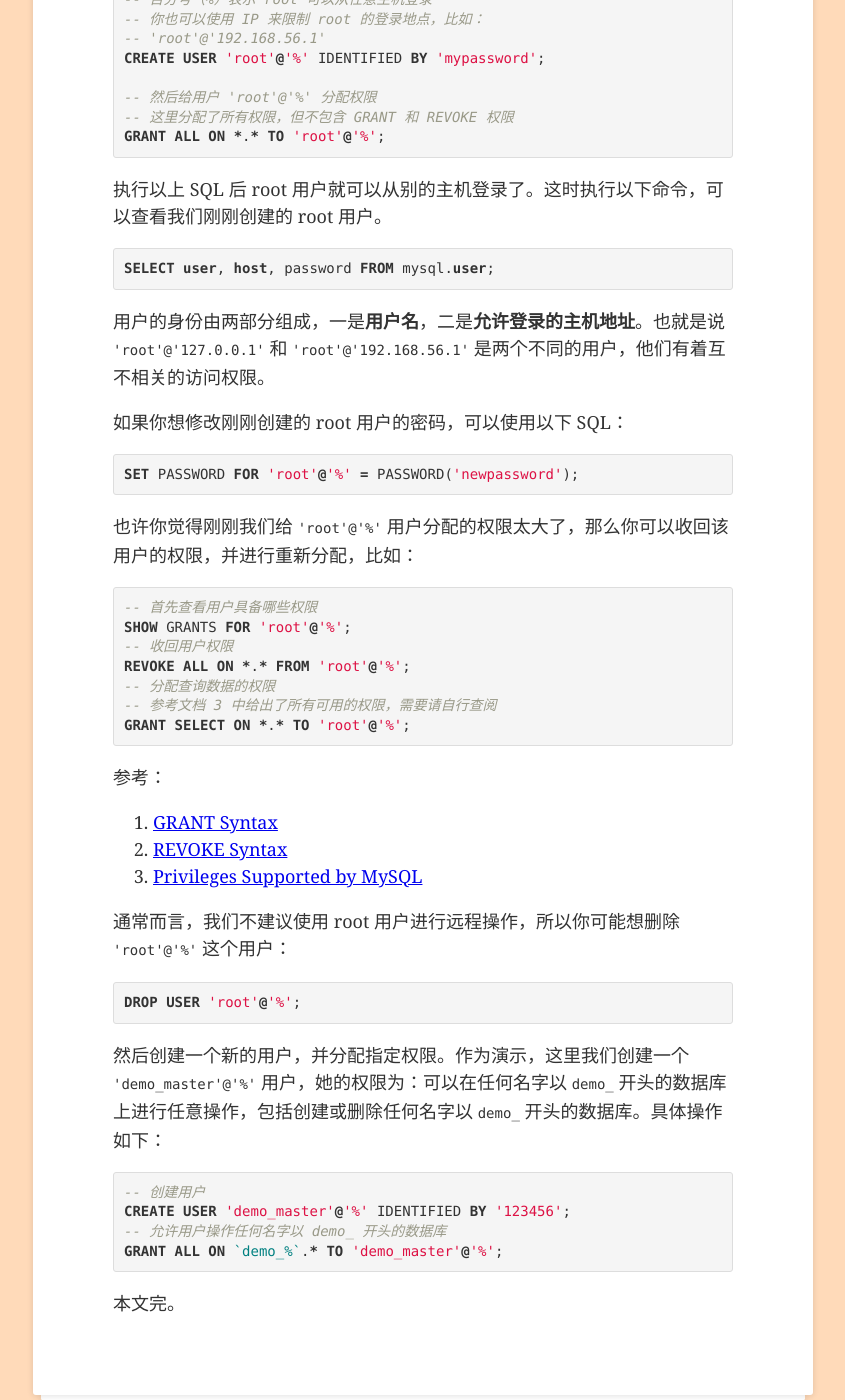
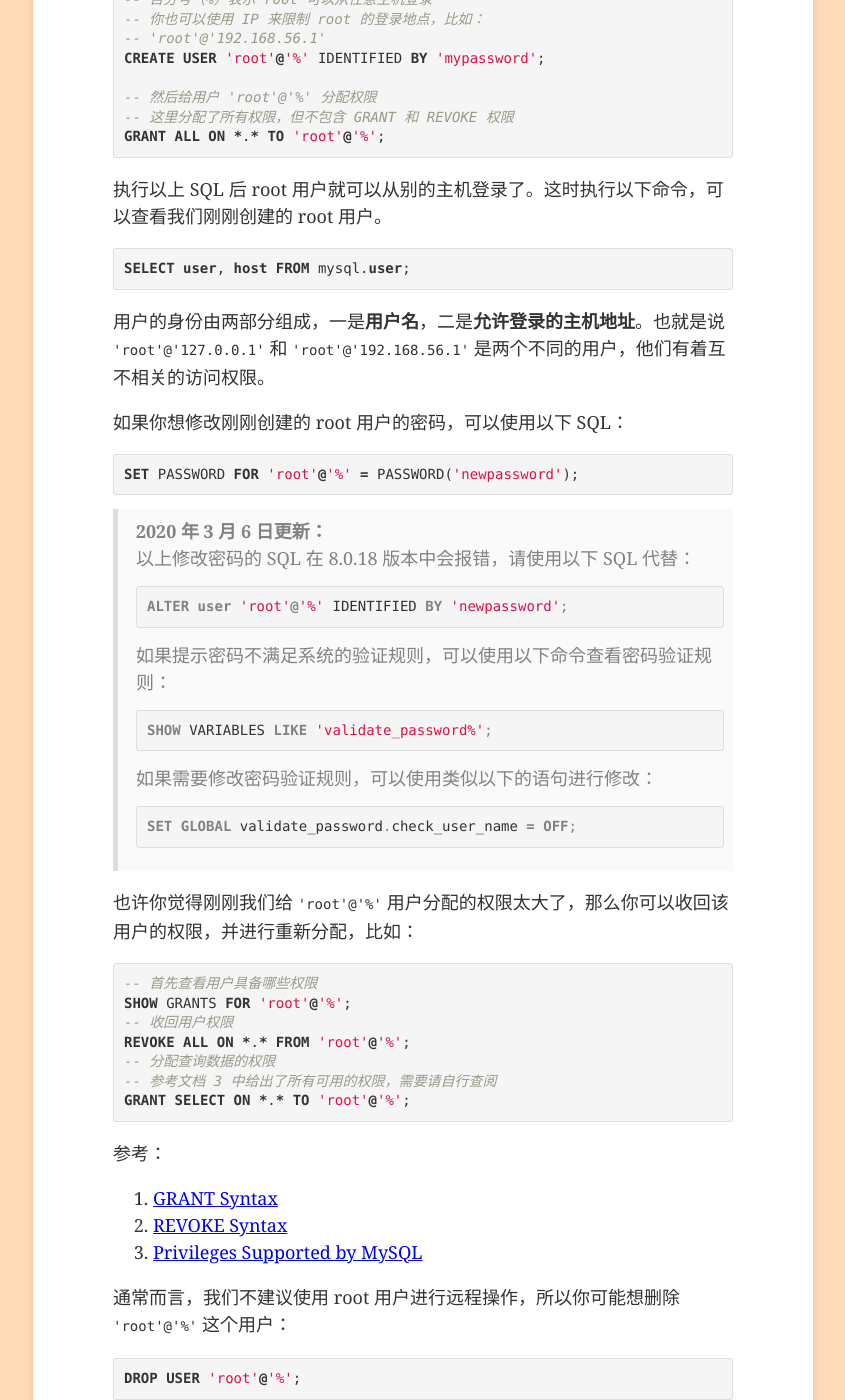
Before and after one commit to john-yuan/blog, a Jekyll site: the page built from _posts/2018-12-22-mysql-remote-access-and-user-management.md, in a window 1280 px wide and 1400 px high, scrolled down 529 px. Shown: the whole window, without its empty margins (217-1062 px from the left). Built offline with Jekyll 4.4.1, drawn with Linux system fonts in a browser that asks for light colours.

Commit message:
docs: update post for change mysql password

````diff
--- a/_posts/2018-12-22-mysql-remote-access-and-user-management.md
+++ b/_posts/2018-12-22-mysql-remote-access-and-user-management.md
@@ -37,6 +37,26 @@
 ```sql
 SET PASSWORD FOR 'root'@'%' = PASSWORD('newpassword');
 ```
+
+> **2020 年 3 月 6 日更新：**
+>
+> 以上修改密码的 SQL 在 8.0.18 版本中会报错，请使用以下 SQL 代替：
+>
+> ```sql
+> ALTER user 'root'@'%' IDENTIFIED BY 'newpassword';
+> ```
+>
+> 如果提示密码不满足系统的验证规则，可以使用以下命令查看密码验证规则：
+>
+> ```sql
+> SHOW VARIABLES LIKE 'validate_password%';
+> ```
+>
+> 如果需要修改密码验证规则，可以使用类似以下的语句进行修改：
+>
+> ```sql
+> SET GLOBAL validate_password.check_user_name = OFF;
+> ```
 
 也许你觉得刚刚我们给 `'root'@'%'` 用户分配的权限太大了，那么你可以收回该用户的权限，并进行重新分配，比如：
 
````
Also changed, not shown: other parts of _posts/2018-12-22-mysql-remote-access-and-user-management.md (+1 -1 lines).
